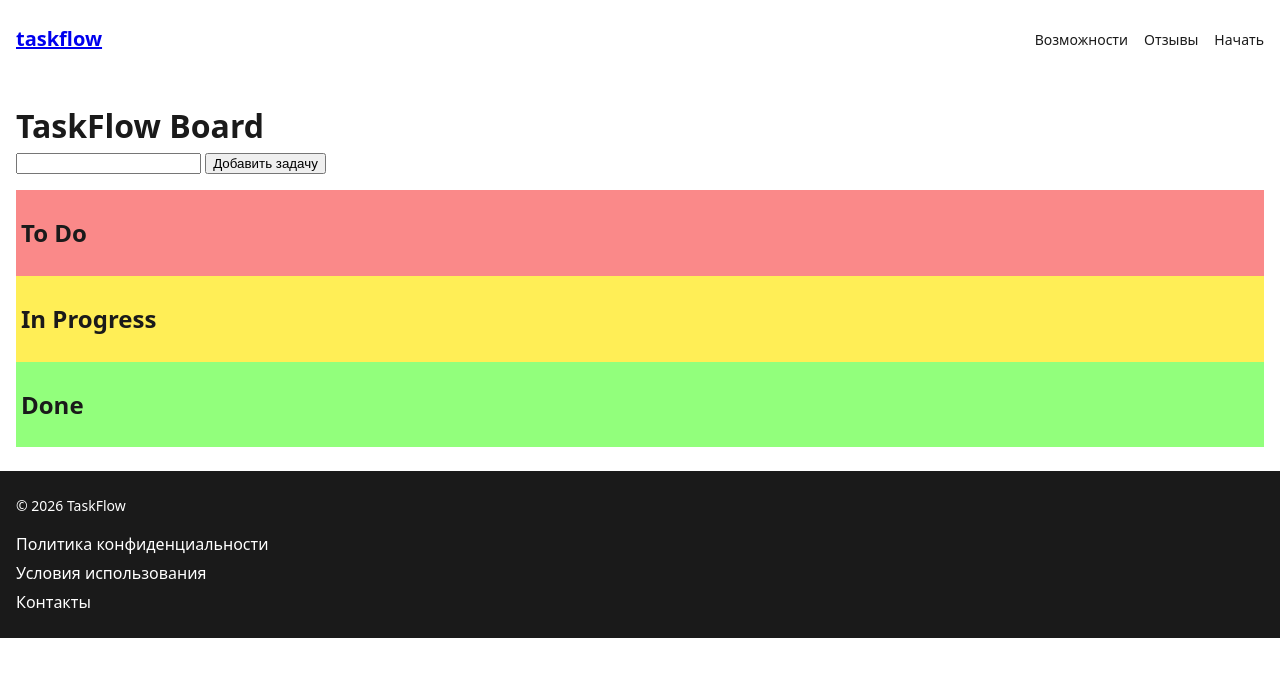
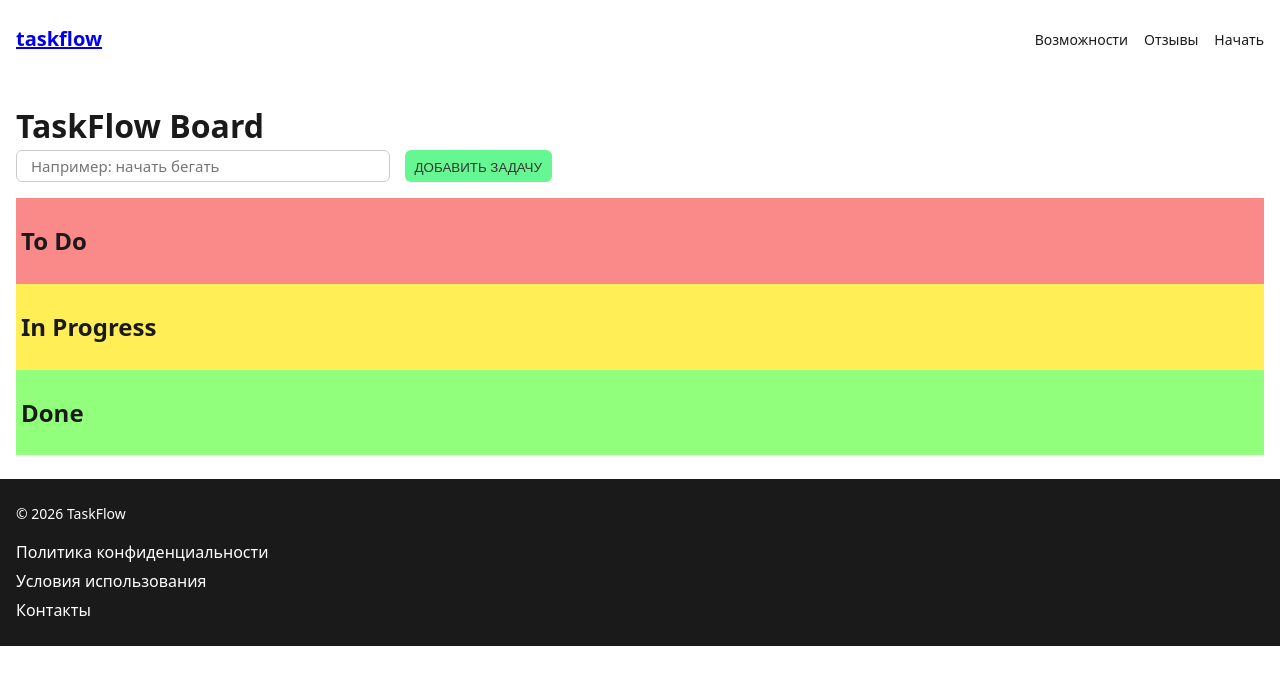
Before and after one commit to gtsk415/taskflow-landing, a website with bundled scripts: page board.html in a window 1280 px wide. Built offline with nearby package versions, Linux system fonts and the light colour scheme.

Commit message:
add board style

```diff
--- a/board-style.css
+++ b/board-style.css
@@ -19,6 +19,26 @@ body, ul, li, p, h1, h3 {
 
 ul {
   list-style: none;
+}
+
+input[type="text"] {
+  min-width: 30%;
+  height: 32px;
+  padding: 0 14px;
+  font-family: inherit;
+  font-size: 15px;
+  color: #333333;
+  background-color: #ffffff;
+  border: 1px solid #cccccc;
+  border-radius: 6px;
+  outline: none;
+  transition: border-color 0.2s ease, box-shadow 0.2s ease;
+  margin-right: 10px;
+}
+
+input[type="text"]:focus {
+  border-color: #043363;
+  box-shadow: 0 0 0 3px rgba(0, 102, 204, 0.15);
 }
 
 .container {
@@ -50,7 +70,15 @@ ul {
 }
 
 .main__button {
- margin-bottom: 16px;;
+  height: 32px;
+  background-color: #65f791;
+  border: none;
+  padding: 10px;
+  border-radius: 6px;
+  cursor: pointer;
+  color: #333333;
+  margin-bottom: 16px;
+  text-transform: uppercase;
 }
 
 .column__wrapper {
--- a/board.html
+++ b/board.html
@@ -24,7 +24,7 @@
       <h1>TaskFlow Board</h1>
       <div>
         <label for="text"></label>
-        <input id="text" type="text" value="">
+        <input id="text" type="text" value="" placeholder="Например: начать бегать" autocomplete="off">
         <button class="main__button">Добавить задачу</button>
       </div>
       <div class="column__wrapper">
```
